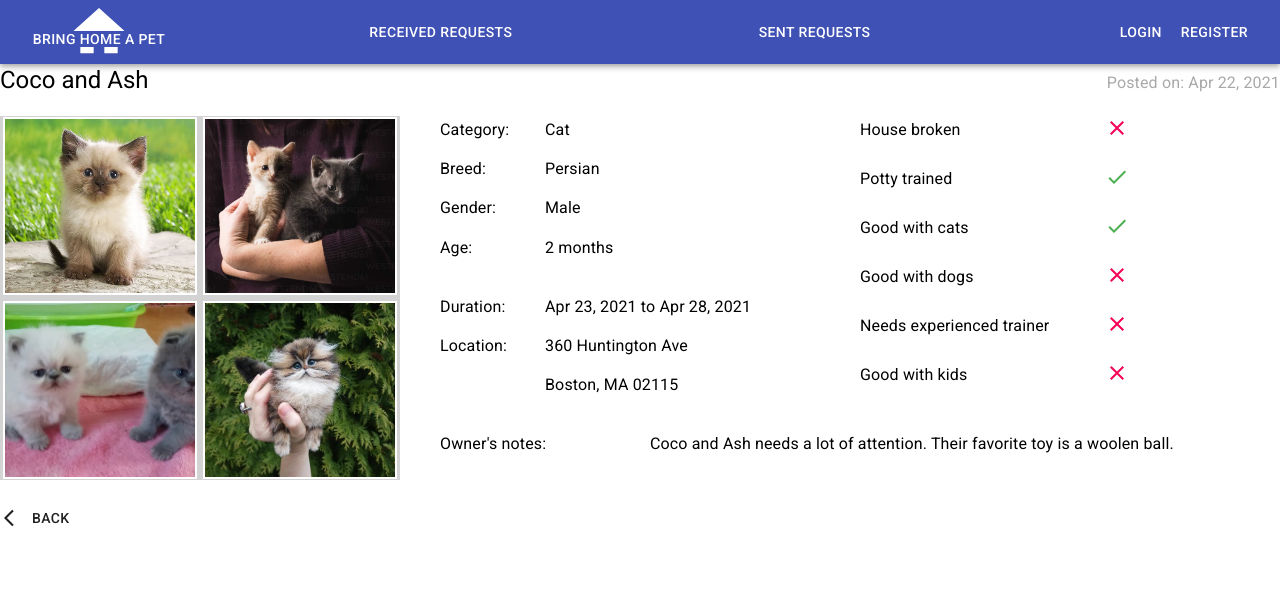
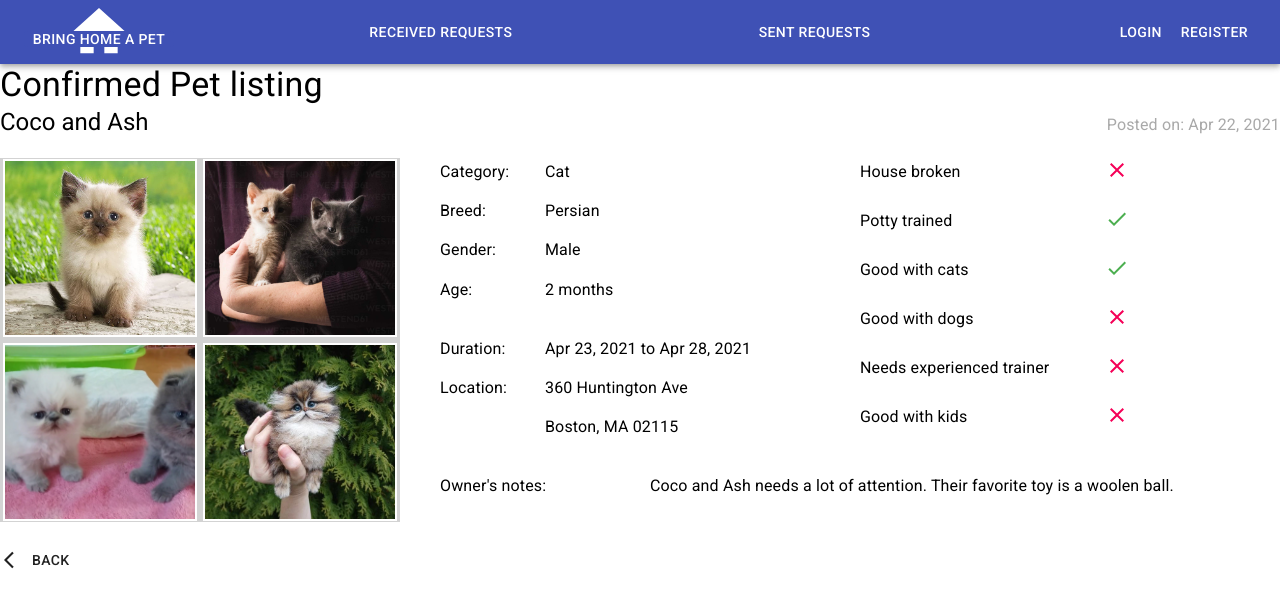
Before and after one commit to vasisht54/Pet-Foster-Frontend, a React (Create React App) app: page /CatListing in a window 1280 px wide. Shown: the top 608 px of the page. Built offline with nearby package versions, Linux system fonts and the light colour scheme.

Commit message:
added heading to all the pages

```diff
--- a/src/PetListing/CatListing.js
+++ b/src/PetListing/CatListing.js
@@ -11,7 +11,7 @@ import CloseIcon from "@material-ui/icons/Close";
 import { green } from "@material-ui/core/colors";
 import ArrowBackIosIcon from "@material-ui/icons/ArrowBackIos";
 import PetSearchDetails from '../PetSearch/petSearchDetails';
-
+import Header from '../components/Header';
 
 const drawerWidth = 300;
 
@@ -131,6 +131,7 @@ export const CatListing = () => {
         </div>     */}
       <div>
       <form className={classes.form} noValidate>
+      <Header value="Confirmed Pet listing"></Header>
       <div className={classes.flex}>
         <Typography variant="h5">Coco and Ash</Typography>
         {!pathname.includes("/create") &&
--- a/src/PetListing/FosterRequestTable.js
+++ b/src/PetListing/FosterRequestTable.js
@@ -5,6 +5,7 @@ import { Button, Container, Grid, Typography } from "@material-ui/core";
 import ArrowBackIosIcon from "@material-ui/icons/ArrowBackIos";
 import { useHistory } from "react-router";
 import ImageAvatar from "../components/ImageAvatar";
+import Header from '../components/Header';
 
 const drawerWidth = 300;
 
@@ -110,6 +111,7 @@ export const FosterRequestTable = () => {
             >
               Back
             </Button>
+            <Header value="Foster Requests"></Header>
           </div>
           {rows.map(row => (
             <React.Fragment key={row.id}>
--- a/src/PetListing/FostererProfile.js
+++ b/src/PetListing/FostererProfile.js
@@ -14,6 +14,7 @@ import React from "react";
 import ImageAvatar from "../components/ImageAvatar";
 import ArrowBackIosIcon from "@material-ui/icons/ArrowBackIos";
 import { useHistory } from "react-router";
+import Header from '../components/Header';
 
 const FormRow = props => {
   return (
@@ -69,12 +70,14 @@ const FostererProfile = () => {
           <Grid item xs={3}></Grid>
           <Grid item xs={6}>
             <Paper className={classes.paper}>
-              <Button
+            <Button
                 onClick={() => history.push("/fosterRequestTable")}
                 startIcon={<ArrowBackIosIcon />}
               >
                 Back
               </Button>
+            <Header  value="Fosterer's Profile"></Header>
+
               <Grid container item xs={12}>
                 <ImageAvatar image="/static/images/avatar.png" name="John" />
                 <FormRow label="Name" value="Jackson O'Doherty" />
```
